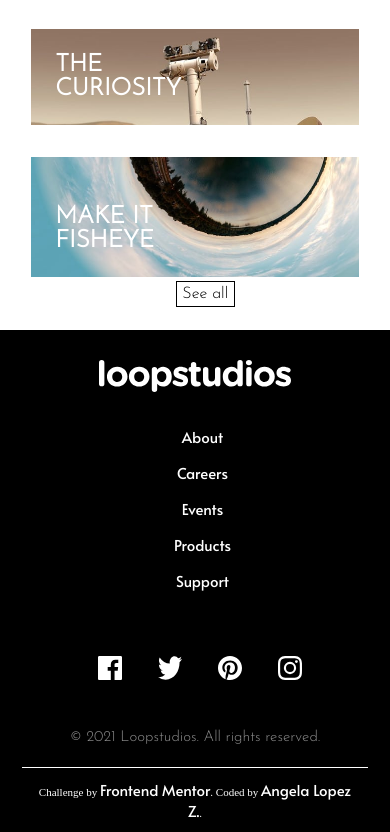
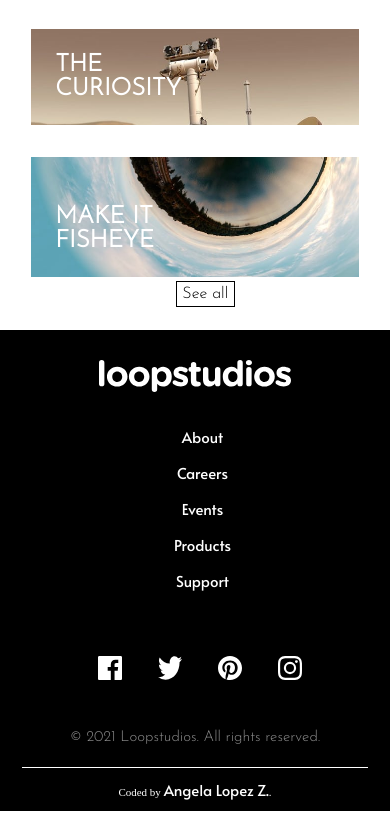
Before and after one commit to glopzel/loopstudios, a plain HTML site: page index.html in a window 390 px wide. Shown: the part 2593-3425 px from the top of the page. After the commit the page ends 3404 px from the top, so only its background shows below. Drawn offline with Linux system fonts and the light colour scheme.

Commit message:
deleted commented code and changed media query max-width point

```diff
--- a/index.html
+++ b/index.html
@@ -13,7 +13,7 @@
 
   <link rel="icon" type="image/png" sizes="32x32" href="./images/favicon-32x32.png">
 
-  <title>Frontend Mentor | Loopstudios landing page</title>
+  <title>Loopstudios landing page</title>
 
 
   <link rel="stylesheet" href="style.css">
@@ -142,7 +142,6 @@
 
 
     <div class="attribution">
-      Challenge by <a href="https://www.frontendmentor.io?ref=challenge" target="_blank">Frontend Mentor</a>.
       Coded by <a href="https://github.com/glopzel" target="_blank">Angela Lopez Z.</a>.
     </div>
   </footer>
```
Also changed, not shown: style.css (+1 -15 lines).
